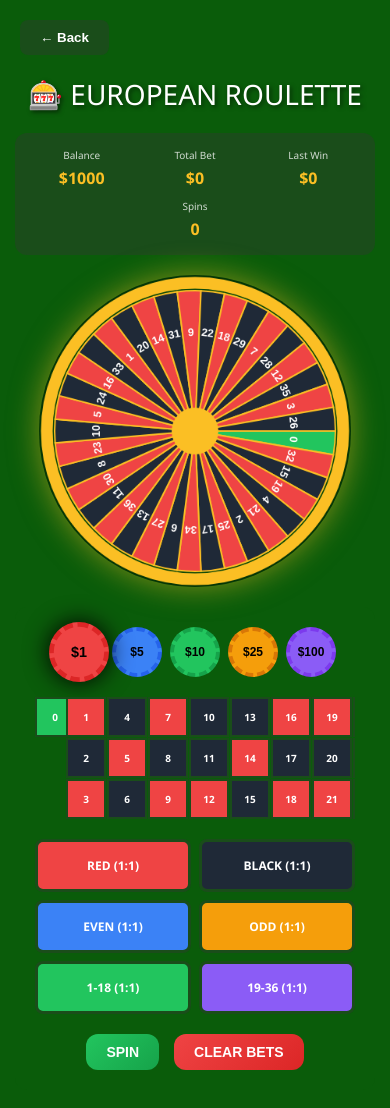
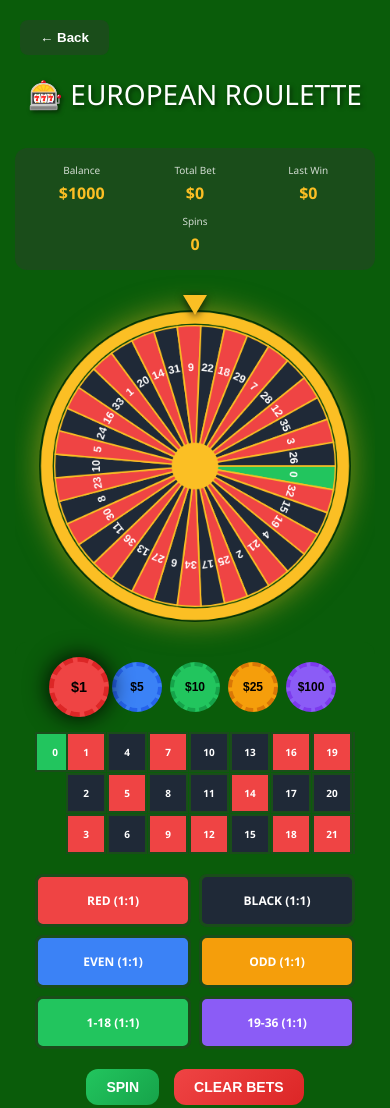
Before and after one commit to Lackstress/moose-goose-go, a website: page public/games/roulette.html in a window 390 px wide. Shown: the top 1108 px of the page. Drawn offline with Linux system fonts and the light colour scheme.

Commit message:
feat: Fix viewport scaling on all games - no scrolling needed
- Add height: 100vh to body with flex display on all game pages
- Fix overflow handling for proper viewport fit on all screen sizes
- Add golden arrow pointer indicator above Roulette wheel
- Tested on mobile (375x812), tablet (768x1024), and desktop (1920x1080)
- All games now fit without requiring zoom or scroll on any device

```diff
--- a/public/games/roulette.html
+++ b/public/games/roulette.html
@@ -12,6 +12,9 @@
       color: #fff;
       padding: 15px;
       overflow-x: hidden;
+      min-height: 100vh;
+      display: flex;
+      flex-direction: column;
     }
     .back-btn {
       position: fixed;
@@ -30,6 +33,11 @@
       max-width: 100%;
       margin: 0 auto;
       padding-top: 60px;
+      flex: 1;
+      display: flex;
+      flex-direction: column;
+      justify-content: space-between;
+      overflow-y: auto;
     }
     .header {
       text-align: center;
@@ -69,6 +77,20 @@
       display: flex;
       justify-content: center;
       margin: 20px 0;
+      position: relative;
+    }
+    .wheel-pointer {
+      position: absolute;
+      top: -15px;
+      left: 50%;
+      transform: translateX(-50%);
+      width: 0;
+      height: 0;
+      border-left: 12px solid transparent;
+      border-right: 12px solid transparent;
+      border-top: 20px solid #fbbf24;
+      z-index: 10;
+      filter: drop-shadow(0 2px 4px rgba(0, 0, 0, 0.8));
     }
     .wheel-container {
       position: relative;
@@ -106,6 +128,7 @@
       background: #0a5c0a;
       padding: 20px;
       border-radius: 12px;
+      flex-shrink: 0;
     }
     .bet-controls {
       display: flex;
@@ -292,6 +315,7 @@
     </div>
 
     <div class="wheel-section">
+      <div class="wheel-pointer"></div>
       <div class="wheel-container">
         <canvas id="wheelCanvas" width="400" height="400"></canvas>
         <div class="ball" id="ball"></div>
```
Also changed, not shown: public/games/2048.html (+2 -1 lines), public/games/blackjack.html (+12 -1 lines), public/games/mines.html (+5 -1 lines), public/games/plinko.html (+7 -1 lines), public/games/snake.html (+13 -4 lines), 1 other file.
